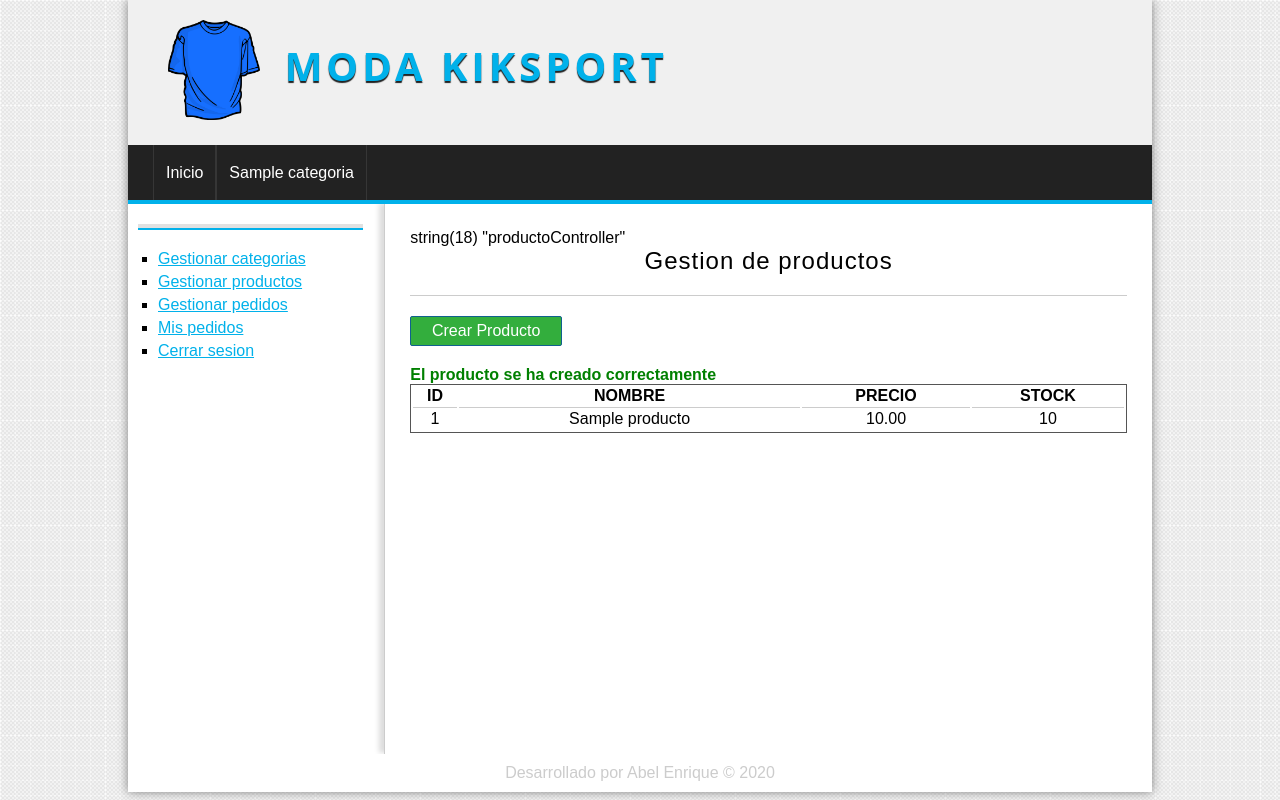
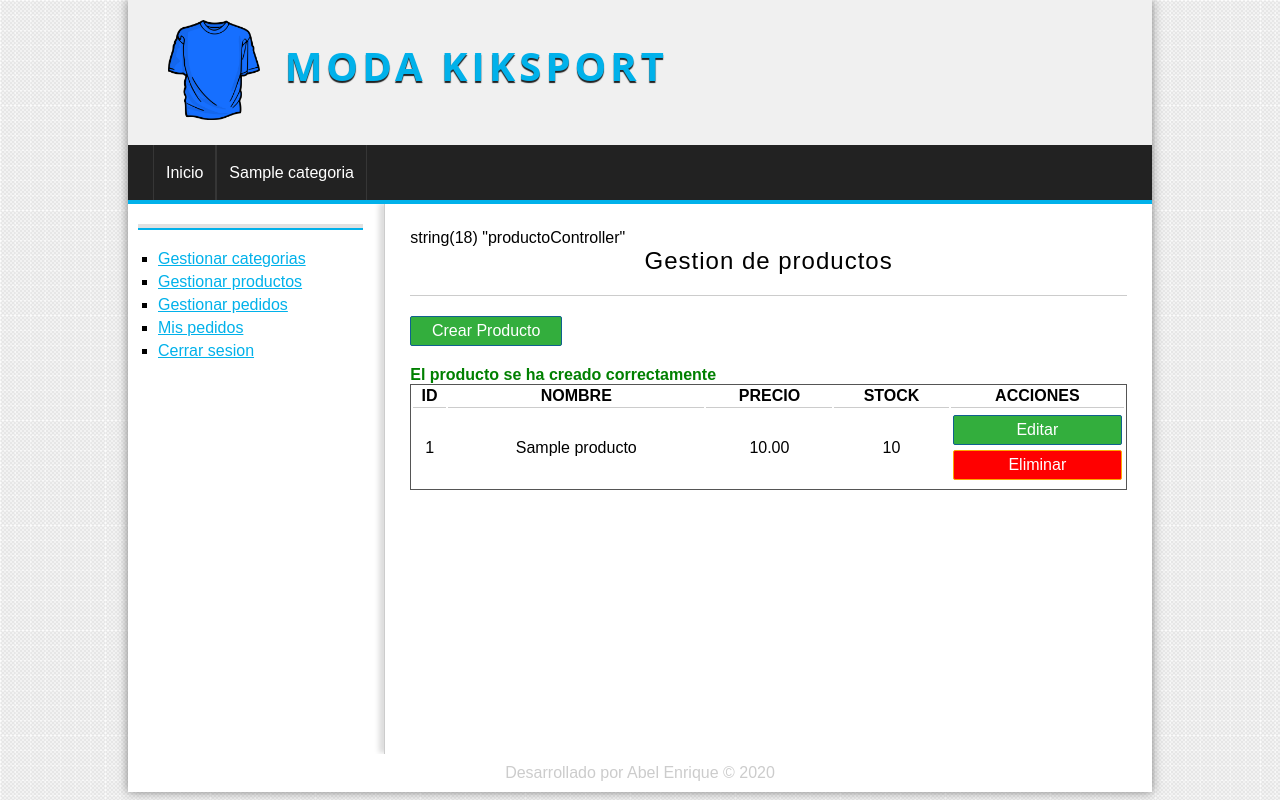
Before and after one commit to abel2791/tienda_poo, a PHP site: page /master-php/producto/gestion in a window 1280 px wide. Run offline with PHP 8.4, Linux system fonts and the light colour scheme; the visitor is signed in with stand-in values (Sample User, id 1); tables that the repository leaves empty hold one stand-in row (values such as "Sample post").

Commit message:
se creo enlaces y botones de editar y cerrar

```diff
--- a/assets/css/styles.css
+++ b/assets/css/styles.css
@@ -251,6 +251,17 @@ button, .button{
     margin-bottom: 20px;
 }
 
+.button-gestion{
+    margin-top: 5px;
+    margin-bottom: 5px;
+}
+
+.button-red{
+    background: red;
+    border: 1px solid orange;
+}
+
+
 label,
 input[type="button"],
 input[type="submit"],
--- a/controllers/ProductoController.php
+++ b/controllers/ProductoController.php
@@ -77,4 +77,12 @@ class ProductoController{
         }
         header('Location:'.base_url.'Producto/gestion');
     }
+
+    public function editar(){
+        var_dump($_GET);
+    }
+
+    public function eliminar(){
+         var_dump($_GET);
+    }
 }
--- a/views/producto/gestion.php
+++ b/views/producto/gestion.php
@@ -17,6 +17,7 @@
         <th>NOMBRE</th>
         <th>PRECIO</th>
         <th>STOCK</th>
+        <th>ACCIONES</th>
     </tr>
     <?php while($pro = $productos->fetch_object()): ?>
     <tr>
@@ -24,6 +25,10 @@
         <td><?= $pro->nombre;?></td>
         <td><?= $pro->precio;?></td>
         <td><?= $pro->stock;?></td>
+        <td>
+            <a href="<?=base_url?>Producto/editar?id=<?=$pro->id?>" class="button button-gestion">Editar</a>
+            <a href="<?=base_url?>Producto/eliminar?id=<?=$pro->id?>" class="button button-gestion button-red">Eliminar</a>
+        </td>
     </tr>
     <?php endwhile; ?>
 </table>
```
